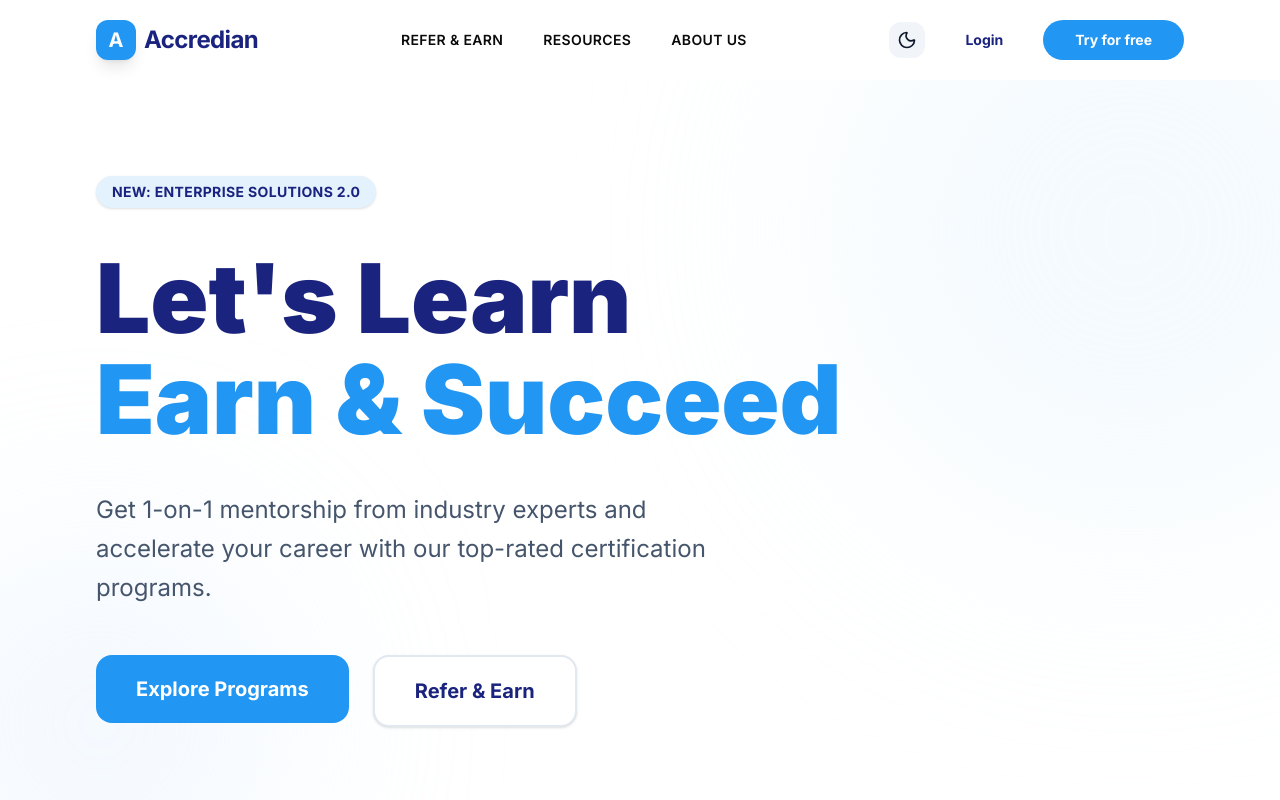
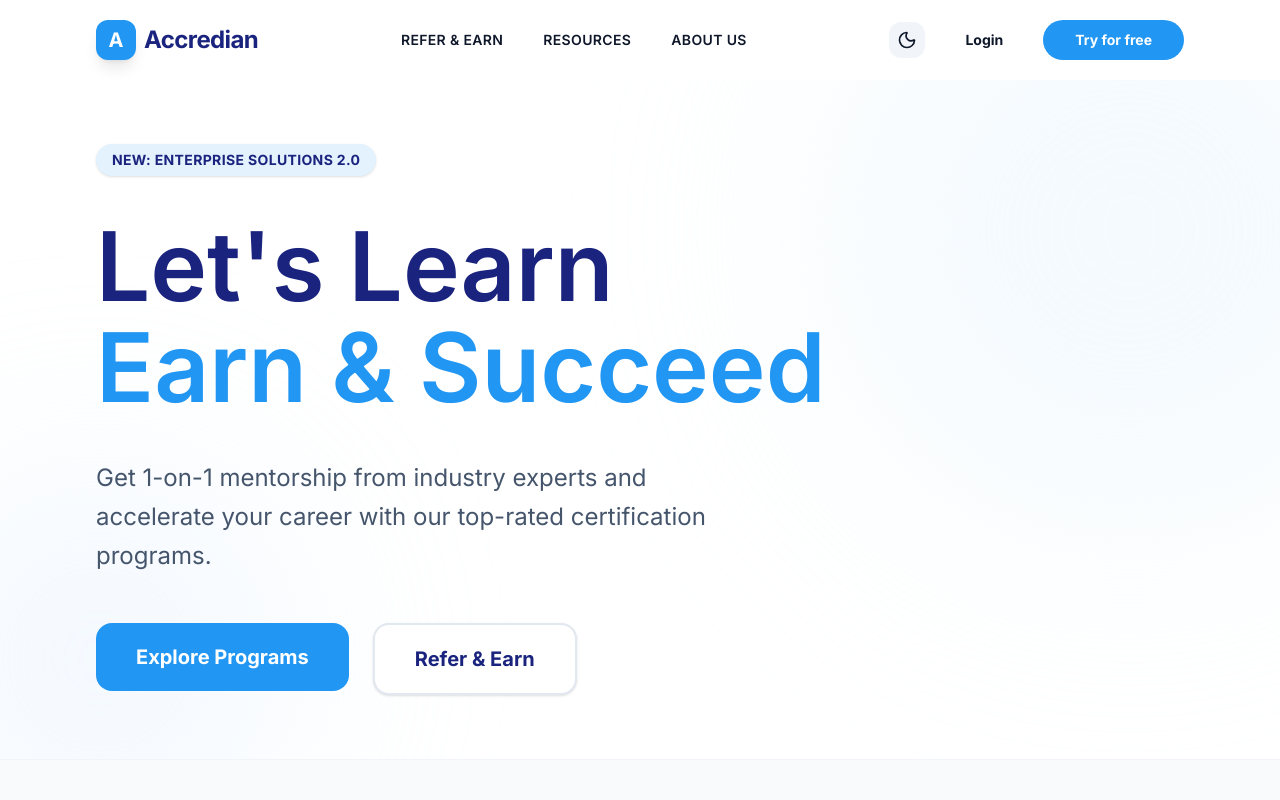
Before and after one commit to SouravDaroch/accredian-enterprise-clone, a Next.js app: page / in a window 1280 px wide. Shown: the top 800 px of the page. Built offline with nearby package versions, Linux system fonts and the light colour scheme.

Commit message:
refactor: switch to explicit dark: variant and clean up global theme tokens

```diff
--- a/src/app/globals.css
+++ b/src/app/globals.css
@@ -6,43 +6,26 @@
   --color-brand-accent: #E3F2FD;
 
   --font-inter: var(--font-inter);
-  --font-geist-sans: var(--font-geist-sans);
 }
 
+/* Configure class-based dark mode for Tailwind 4 */
+@variant dark (&:where(.dark, .dark *));
+
 :root {
-  --background: oklch(1 0 0);
-  --foreground: oklch(0.145 0 0);
-  --card-bg: oklch(1 0 0);
-  --header-bg: oklch(1 0 0 / 0.9);
+  --background: #ffffff;
+  --foreground: #020617;
 }
 
-/* Force dark mode variables when .dark class is present */
 .dark {
-  --background: oklch(0.129 0 0);
-  --foreground: oklch(0.985 0 0);
-  --card-bg: oklch(0.18 0.02 260);
-  --header-bg: oklch(0.129 0 0 / 0.9);
+  --background: #020617;
+  --foreground: #f8fafc;
 }
 
 body {
   background-color: var(--background);
   color: var(--foreground);
-  line-height: 1.5;
-  -webkit-font-smoothing: antialiased;
-}
-
-* {
-  border-color: var(--color-slate-200);
-}
-
-.dark * {
-  border-color: var(--color-slate-800);
-}
-
-@layer base {
-  html {
-    scroll-behavior: smooth;
-  }
+  transition-property: background-color, color;
+  transition-duration: 300ms;
 }
 
 .container-custom {
--- a/src/components/layout/Header.tsx
+++ b/src/components/layout/Header.tsx
@@ -18,7 +18,9 @@ export default function Header() {
   return (
     <header
       className={`fixed top-0 left-0 right-0 z-50 h-20 flex items-center transition-all duration-300 ${
-        isScrolled ? "bg-white/90 dark:bg-slate-950/90 backdrop-blur-md shadow-sm border-b border-slate-100 dark:border-slate-800" : "bg-transparent"
+        isScrolled
+          ? "bg-white/80 dark:bg-slate-950/80 backdrop-blur-md shadow-sm border-b border-slate-100 dark:border-slate-800"
+          : "bg-transparent"
       }`}
     >
       <div className="container-custom flex items-center justify-between w-full">
@@ -26,19 +28,19 @@ export default function Header() {
           <div className="w-10 h-10 bg-brand-bright rounded-xl flex items-center justify-center shadow-lg group-hover:scale-110 transition-transform">
             <span className="text-white font-bold text-xl">A</span>
           </div>
-          <span className="text-2xl font-bold tracking-tight text-brand-deep dark:text-white">
+          <span className="text-2xl font-bold tracking-tight text-brand-deep dark:text-white transition-colors">
             Accredian
           </span>
         </Link>
 
         <nav className="hidden lg:flex items-center gap-10">
-          <Link href="#" className="text-sm font-semibold hover:text-brand-bright transition-colors uppercase tracking-wide">
+          <Link href="#" className="text-sm font-semibold hover:text-brand-bright transition-colors uppercase tracking-wide text-slate-900 dark:text-slate-100">
             Refer & Earn
           </Link>
-          <Link href="#" className="text-sm font-semibold hover:text-brand-bright transition-colors uppercase tracking-wide">
+          <Link href="#" className="text-sm font-semibold hover:text-brand-bright transition-colors uppercase tracking-wide text-slate-900 dark:text-slate-100">
             Resources
           </Link>
-          <Link href="#" className="text-sm font-semibold hover:text-brand-bright transition-colors uppercase tracking-wide">
+          <Link href="#" className="text-sm font-semibold hover:text-brand-bright transition-colors uppercase tracking-wide text-slate-900 dark:text-slate-100">
             About Us
           </Link>
         </nav>
@@ -46,7 +48,7 @@ export default function Header() {
         <div className="flex items-center gap-4">
           <ThemeToggle />
           <div className="hidden sm:flex items-center gap-4">
-            <button className="px-6 py-2.5 text-sm font-bold text-brand-deep dark:text-white hover:opacity-70 transition-opacity">
+            <button className="px-6 py-2.5 text-sm font-bold text-slate-900 dark:text-white hover:opacity-70 transition-opacity">
               Login
             </button>
             <button className="px-8 py-2.5 text-sm font-bold bg-brand-bright text-white rounded-full hover:shadow-xl hover:-translate-y-0.5 transition-all">
--- a/src/components/sections/Hero.tsx
+++ b/src/components/sections/Hero.tsx
@@ -3,13 +3,13 @@ import Link from "next/link";
 
 export function Hero() {
   return (
-    <section className="relative overflow-hidden py-16 md:py-24 bg-white dark:bg-slate-950 transition-colors">
+    <section className="relative overflow-hidden py-16 md:py-16 bg-white dark:bg-slate-950 transition-colors">
       <div className="container-custom relative z-10">
         <div className="max-w-4xl">
           <div className="inline-flex items-center px-4 py-1.5 rounded-full bg-brand-accent dark:bg-slate-900 text-brand-deep dark:text-brand-bright text-sm font-bold mb-10 tracking-wide uppercase shadow-sm">
             New: Enterprise Solutions 2.0
           </div>
-          <h1 className="text-5xl md:text-8xl font-black text-brand-deep dark:text-white leading-[1.05] mb-10">
+          <h1 className="text-5xl md:text-8xl font-semibold text-brand-deep dark:text-white leading-[1.05] mb-10">
             Let's Learn <br />
             <span className="text-brand-bright">Earn & Succeed</span>
           </h1>
--- a/src/components/sections/ProgramCard.tsx
+++ b/src/components/sections/ProgramCard.tsx
@@ -13,7 +13,7 @@ interface ProgramCardProps {
 export function ProgramCard({ title, category, duration, fee, isTopRated }: ProgramCardProps) {
   return (
     <div className="group bg-white dark:bg-slate-900 border border-slate-100 dark:border-slate-800 rounded-3xl overflow-hidden hover:shadow-[0_32px_64px_-16px_rgba(0,0,0,0.1)] transition-all duration-500">
-      <div className="h-64 bg-slate-100 dark:bg-slate-800 relative overflow-hidden">
+      <div className="h-64 bg-slate-50 dark:bg-slate-800 relative overflow-hidden">
         <div className="absolute inset-0 bg-linear-to-br from-brand-deep/20 to-brand-bright/20 group-hover:scale-110 transition-transform duration-700"></div>
         {isTopRated && (
           <div className="absolute top-4 left-4 px-3 py-1 bg-white/90 dark:bg-slate-900/90 backdrop-blur-sm rounded-lg text-xs font-bold text-brand-deep dark:text-brand-bright shadow-sm">
@@ -31,7 +31,7 @@ export function ProgramCard({ title, category, duration, fee, isTopRated }: Prog
         <div className="flex items-center justify-between pt-6 border-t border-slate-50 dark:border-slate-800">
           <div>
             <p className="text-xs text-slate-400 dark:text-slate-500 uppercase font-bold mb-1">Fee</p>
-            <span className="text-3xl font-black text-brand-deep dark:text-white">{fee}</span>
+            <span className="text-3xl font-black text-brand-deep dark:text-slate-100 transition-colors">{fee}</span>
           </div>
           <button className="w-14 h-14 rounded-2xl bg-brand-accent dark:bg-slate-800 text-brand-deep dark:text-brand-bright hover:bg-brand-bright hover:text-white transition-all flex items-center justify-center group/btn shadow-sm">
             <ArrowRight className="h-6 w-6 group-hover/btn:translate-x-1 transition-transform" />
```
